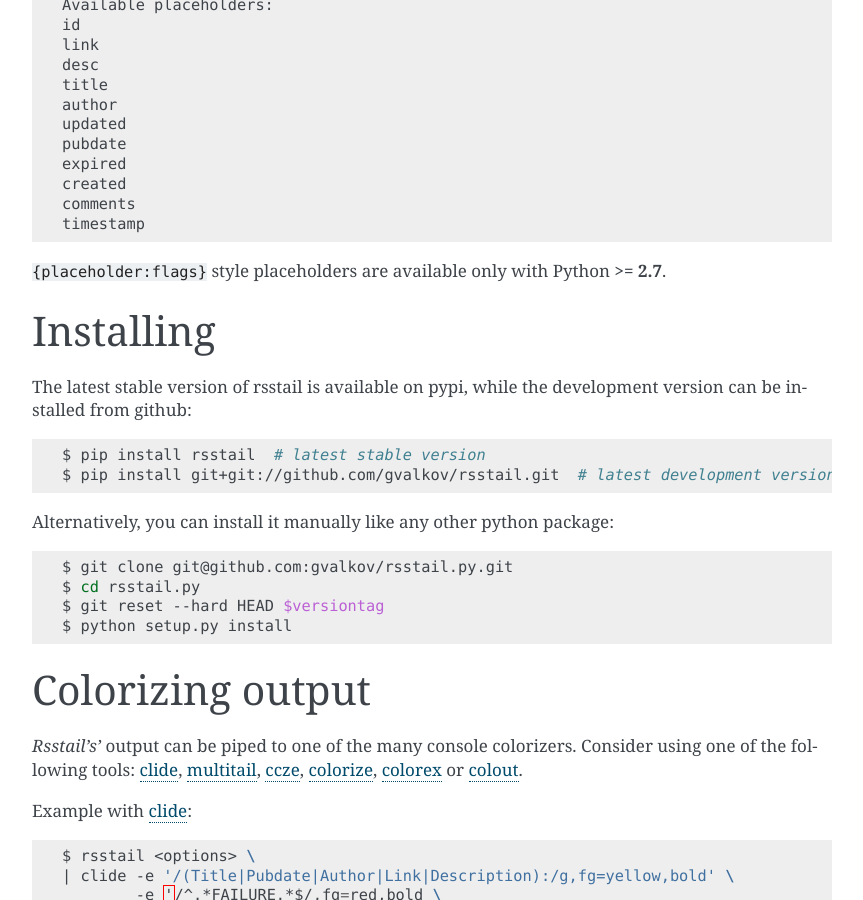
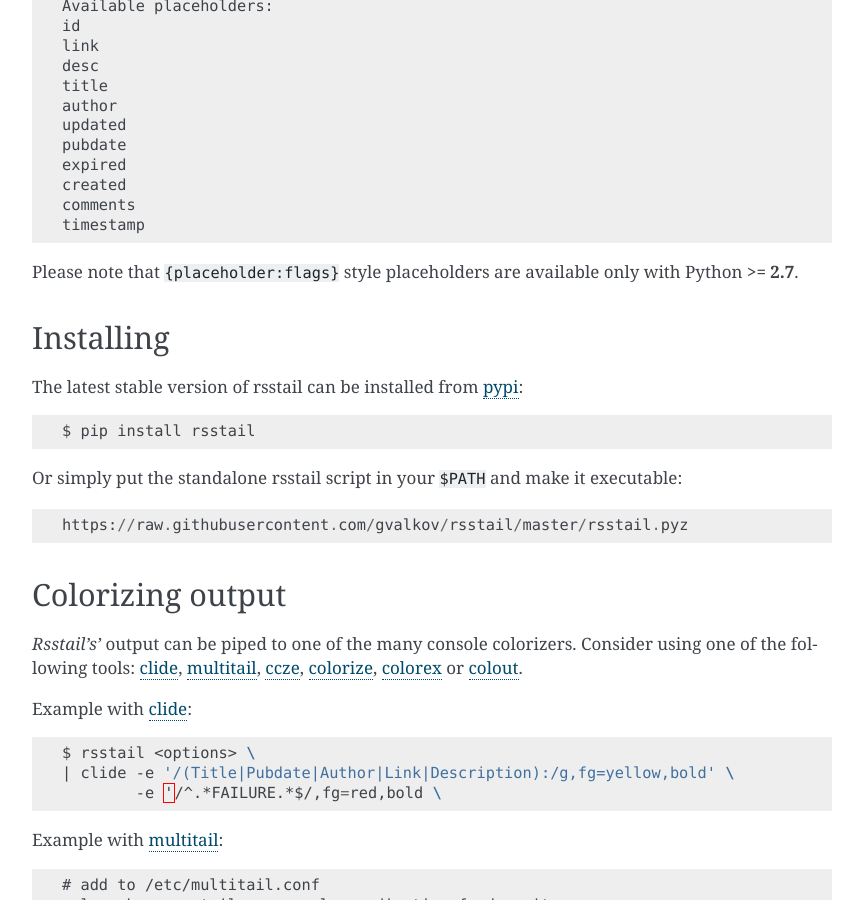
Before and after one commit to gvalkov/rsstail.py, a Sphinx documentation site: the page built from doc/index.rst, in a window 1280 px wide and 900 px high, scrolled down 1460 px. Shown: the whole window, without its empty margins (168-1031 px from the left). Built offline with Sphinx 7.4.7, drawn with Linux system fonts in a browser that asks for light colours; some of the changed text lies outside the part shown.

Commit message:
simplify documentation and mention zipapp

```diff
--- a/doc/index.rst
+++ b/doc/index.rst
@@ -86,31 +86,25 @@
     comments
     timestamp
 
-``{placeholder:flags}`` style placeholders are available only with Python **>= 2.7**.
+Please note that ``{placeholder:flags}`` style placeholders are
+available only with Python **>= 2.7**.
 
 Installing
-==========
+----------
 
-The latest stable version of rsstail is available on pypi, while the
-development version can be installed from github:
+The latest stable version of rsstail can be installed from pypi_:
 
 .. code-block:: bash
 
-    $ pip install rsstail  # latest stable version
-    $ pip install git+git://github.com/gvalkov/rsstail.git  # latest development version
+    $ pip install rsstail
 
-Alternatively, you can install it manually like any other python package:
+Or simply put the standalone rsstail script in your ``$PATH`` and make
+it executable::
 
-.. code-block:: bash
-
-    $ git clone git@github.com:gvalkov/rsstail.py.git
-    $ cd rsstail.py
-    $ git reset --hard HEAD $versiontag
-    $ python setup.py install
-
+    https://raw.githubusercontent.com/gvalkov/rsstail/master/rsstail.pyz
 
 Colorizing output
-=================
+-----------------
 
 *Rsstail's'* output can be piped to one of the many console
 colorizers. Consider using one of the following tools: clide_,
@@ -142,7 +136,7 @@
 
 
 Shell completion
-================
+----------------
 
 *Rsstail* comes with shell completion for bash and zsh.
 
@@ -154,7 +148,7 @@
 
 
 Similar projects
-================
+----------------
 
     - rsstail_
     - feedstail_
@@ -163,7 +157,7 @@
 
 
 License
-=======
+-------
 
 *Rsstail* is released under the terms of the `Revised BSD License`_.
 
```
Also changed, not shown: other parts of doc/index.rst (+5 -4 lines).
